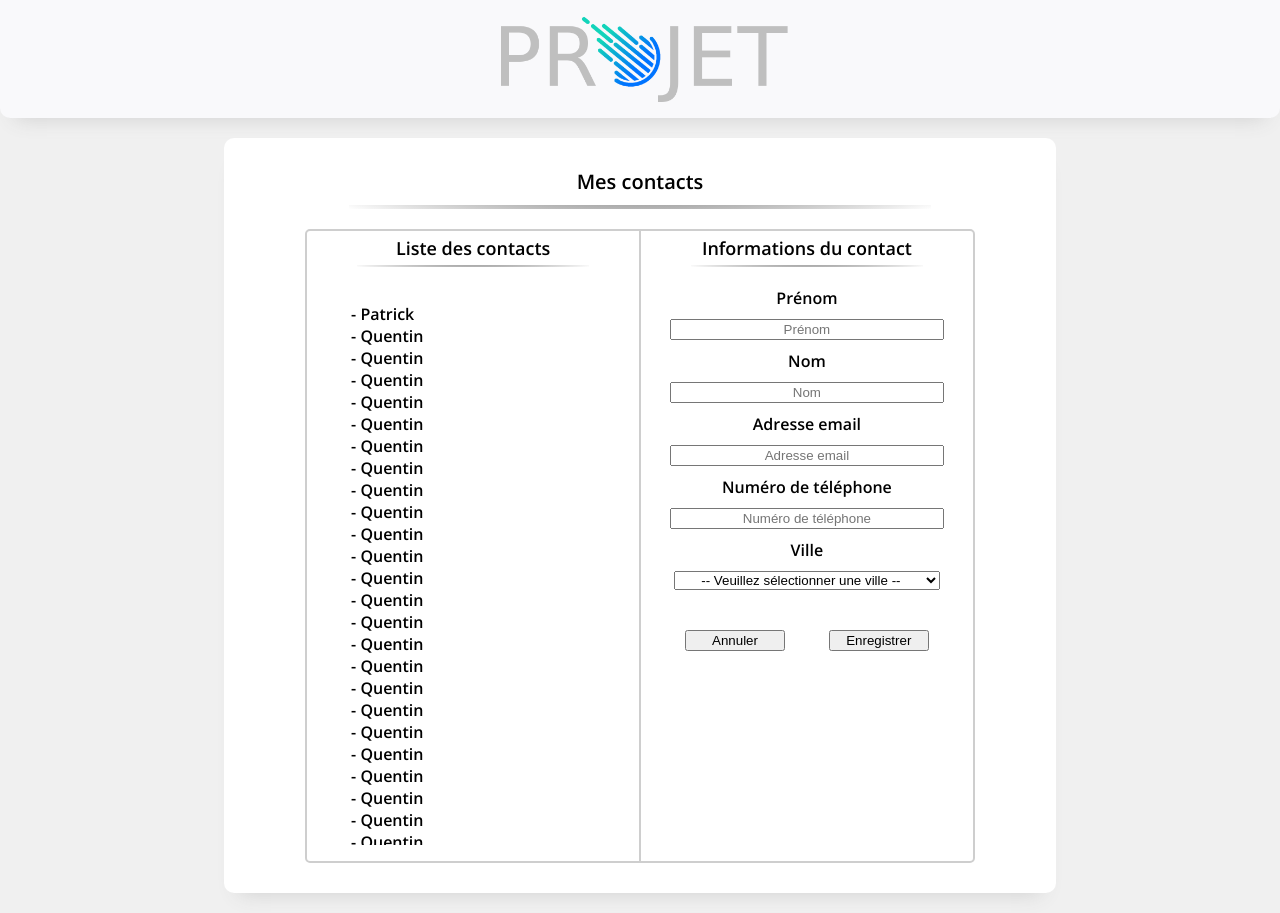
After one commit to LoicDblt/Carnet-adresses, a PHP site: page / in a window 1280 px wide. The commit adds this page. Run offline with PHP 8.4, Linux system fonts and the light colour scheme.

Commit message:
Implémentation squelette formulaire + vérifs

```diff
--- /dev/null
+++ b/php/src/index.php
@@ -0,0 +1,98 @@
+<!DOCTYPE html>
+<html lang="fr">
+<head>
+	<meta charset="UTF-8"/>
+	<title>Carnet d'adresses</title>
+	<meta name="viewport" content="width=device-width, initial-scale=1.0"/>
+	<meta name="robots" content="noindex, nofollow"/>
+	<meta name="color-scheme" content="light dark"/>
+	<meta name="theme-color" content="#f9f9fb" media="(prefers-color-scheme: light)"/>
+	<meta name="theme-color" content="#010101" media="(prefers-color-scheme: dark)"/>
+	<meta name="description" content="Carnet d'adresses - Projet entretien"/>
+	<link rel="manifest" href="meteor.webmanifest"/>
+	<link rel="icon" type="image/webp" href="img/icons/meteor_favicon.webp"/>
+	<link rel="apple-touch-icon" href="img/icons/meteor_apple_touch.webp"/>
+	<link rel="stylesheet" type="text/css" href="style/index.css"/>
+</head>
+<body>
+<header>
+	<div id="boxCentre">
+		<img draggable="false" src="img/nav/meteor.webp" alt="Logo du site MeteoR"/>
+	</div>
+</header>
+<section>
+	<section>
+		<h1>Mes contacts</h1>
+		<div id="tableauContacts">
+			<section id="colonneGauche">
+				<h2>Liste des contacts</h2>
+				<ul>
+					<li>Patrick</li>
+					<li>Quentin</li>
+					<li>Quentin</li>
+					<li>Quentin</li>
+					<li>Quentin</li>
+					<li>Quentin</li>
+					<li>Quentin</li>
+					<li>Quentin</li>
+					<li>Quentin</li>
+					<li>Quentin</li>
+					<li>Quentin</li>
+					<li>Quentin</li>
+					<li>Quentin</li>
+					<li>Quentin</li>
+					<li>Quentin</li>
+					<li>Quentin</li>
+					<li>Quentin</li>
+					<li>Quentin</li>
+					<li>Quentin</li>
+					<li>Quentin</li>
+					<li>Quentin</li>
+					<li>Quentin</li>
+					<li>Quentin</li>
+					<li>Quentin</li>
+					<li>Quentin</li>
+					<li>Quentin</li>
+				</ul>
+			</section>
+			<section id="colonneDroite">
+				<h2>Informations du contact</h2>
+				<form action="" method="POST" accept-charset="utf-8">
+					<div>
+						<label for="prenom">Prénom</label>
+						<input type="text" id="prenom" name="prenom" maxlength="100" placeholder="Prénom"/>
+					</div>
+					<div>
+						<label for="nom">Nom</label>
+						<input type="text" id="nom" name="nom" maxlength="100" placeholder="Nom"/>
+					</div>
+					<div>
+						<label for="email">Adresse email</label>
+						<input type="email" id="email" name="email" maxlength="100" placeholder="Adresse email"/>
+					</div>
+					<div>
+						<label for="telephone">Numéro de téléphone</label>
+						<input id="telephone" name="telephone" placeholder="Numéro de téléphone"></input>
+					</div>
+					<div>
+						<label for="ville">Ville</label>
+						<select id="ville" name="ville">
+							<option value="">-- Veuillez sélectionner une ville --</option>
+							<option value="paris">Paris</option>
+							<option value="lyon">Lyon</option>
+							<option value="marseille">Marseille</option>
+						</select>
+					</div>
+					<div>
+						<button>Annuler</button>
+						<input type="submit" value="Enregistrer"/>
+					</div>
+				</form>
+			</section>
+		</div>
+	</section>
+</section>
+<script src="js/index.js"></script>
+<script src="js/verifFormulaire.js"></script>
+</body>
+</html>
--- /dev/null
+++ b/php/src/js/verifFormulaire.js
@@ -0,0 +1,72 @@
+document.querySelector("form > div > input[type=submit]").addEventListener("click", event => {
+	event.preventDefault();
+	let erreurForm = false;
+
+	// Regex
+	const regexInput = /^[\S\s]{1,}$/;
+	const regexEmail = /^[a-z0-9-_.]+@[a-z0-9-_.]+\.[a-z]{1,}$/;
+	const regexTel = /^(\+33|0)[0-9]{9}$/;
+
+	// Fonction de vérification
+	const inputPostVerif = function(){
+		if (this.value.match(regexInput) == null){
+			this.classList.add("erreur");
+			erreurForm = true;
+		}
+		else{
+			this.classList.remove("erreur");
+			erreurForm = false;
+		}
+	}
+
+	function inputPreVerif(donnee, regex){
+		if (donnee.value.match(regex) == null){
+			donnee.classList.add("erreur");
+			erreurForm = true;
+		}
+	}
+
+	// Prénom
+	let prenomInput = document.getElementById("prenom");
+	inputPreVerif(prenomInput, regexInput);
+	prenomInput.addEventListener("input", inputPostVerif);
+
+	// Nom
+	let nomInput = document.getElementById("nom");
+	inputPreVerif(nomInput, regexInput);
+	nomInput.addEventListener("input", inputPostVerif);
+
+	// Email
+	let emailInput = document.getElementById("email");
+	inputPreVerif(emailInput, regexEmail);
+	emailInput.addEventListener("input", function(){
+		if (this.value.match(regexEmail) == null){
+			this.classList.add("erreur");
+			erreurForm = true;
+		}
+		else{
+			this.classList.remove("erreur");
+			erreurForm = false;
+		}
+	});
+
+	// Téléphone
+	let telInput = document.getElementById("telephone");
+	inputPreVerif(telInput, regexTel);
+	telInput.addEventListener("input", function(){
+		if (this.value.match(regexTel) == null){
+			this.classList.add("erreur");
+			this.previousElementSibling.classList.add("erreur");
+			erreurForm = true;
+		}
+		else{
+			this.classList.remove("erreur");
+			this.previousElementSibling.classList.remove("erreur");
+			erreurForm = false;
+		}
+	});
+
+	// Si tous les tests sont validés, on envoie au back
+	if (erreurForm == false)
+		document.querySelector("form").submit();
+})
--- a/style/index.css
+++ b/php/src/style/index.css
@@ -57,8 +57,8 @@ header::after{
 }
 
 /* Corps */
-	/* Element parent */
-h1{
+h1,
+h2{
 	width: 70%;
 	margin-top: 0;
 	margin-bottom: 20px;
@@ -69,6 +69,11 @@ h1{
 	border-style: solid;
 	border-width: 0 0 4px 0;
 	border-image: radial-gradient(#000000, #ffffff) 1;
+}
+h2{
+	font-size: 18px;
+	padding: 5px 0;
+	border-width: 0 0 2px 0;
 }
 section{
 	display: flex;
@@ -86,26 +91,75 @@ section > section{
 	border-radius: 10px;
 	box-shadow: 0 15px 20px -15px #cecece;
 }
-section > div:last-child{
-	display: flex;
-	align-items: center;
-	justify-content: center;
-}
 
-	/* Section donnée actuelle */
+	/* Section tableau */
 section > section:first-child{
 	margin-top: 20px;
 }
-section > section:first-child > p{
-	font-size: 36px;
-	margin: 0;
+#tableauContacts{
+	display: flex;
+	justify-content: center;
+	width: 80%;
+	border: 2px solid #cecece;
+	border-radius: 5px;
+	height: calc(100vh - 118px - 40px - 60px - 61px - 4px);
 }
+#colonneGauche{
+	width: 50%;
+	height: 100%;
+}
+#colonneDroite{
+	width: 50%;
+	border-left: 2px solid #cecece;
+}
+
+	/* Liste contacts (gauche) */
+ul{
+	justify-content: center;
+	width: 80%;
+	overflow-y: auto;
+}
+li{
+	list-style-type: "- ";
+}
+
+	/* Informations contact (droite) */
+#colonneDroite > form{
+	width: 100%;
+}
+#colonneDroite > form > div{
+	display: flex;
+	flex-direction: column;
+	justify-content: center;
+	align-items: center;
+}
+#colonneDroite > form > div:last-child{
+	margin-top: 20px;
+	flex-direction: row;
+	justify-content: space-evenly;
+	width: 100%;
+}
+
+input,
+select{
+	width: 80%;
+	margin: 10px 0;
+	text-align: center;
+}
+
+#colonneDroite > form > div:last-child > input,
+#colonneDroite > form > div:last-child > button{
+	width: 30%;
+}
+input.erreur{
+	background-color: rgba(255, 0, 0, 0.4);
+}
+
 
 
 /* Version ordinateur portable */
 @media only screen and (min-width: 1081px) and (max-width: 1440px){
 	/* Corps */
-		/* Element parent */
 	section > section{
 		width: 65vw;
 	}
@@ -121,15 +175,7 @@ section > section:first-child > p{
 		line-height: 88px;
 	}
 
-		/* Box droite */
-	#boxDroite > div:first-child > img{
-		width: 56px;
-		height: 56px;
-		line-height: 56px;
-	}
-
 	/* Corps */
-		/* Element parent */
 	section > section{
 		width: 90vw;
 	}
@@ -156,7 +202,6 @@ section > section:first-child > p{
 	}
 
 	/* Corps */
-		/* Element parent */
 	h1{
 		width: 80%;
 		border-width: 0 0 3px 0;
@@ -166,12 +211,9 @@ section > section:first-child > p{
 		margin-bottom: 15px;
 	}
 
-		/* Section donnée actuelle */
+		/* Section tableau */
 	section > section:first-child{
 		margin-top: 15px;
-	}
-	section > section:first-child > p{
-		font-size: 36px;
 	}
 }
 
@@ -194,8 +236,8 @@ section > section:first-child > p{
 	}
 
 	/* Corps */
-		/* Element parent */
-	h1{
+	h1,
+	h2{
 		border-image: radial-gradient(#ececec, #232224) 1;
 	}
 	section{
```
Also changed, not shown: index.php (deleted, +0 -38 lines), img/nav/meteor.webp (deleted), php/src/img/erreur.jpg (renamed from img/erreur.jpg), php/src/img/icons/meteor_apple_touch.webp (renamed from img/icons/meteor_apple_touch.webp), php/src/img/icons/meteor_favicon-192.png (renamed from img/icons/meteor_favicon-192.png), php/src/img/icons/meteor_favicon-512.png (renamed from img/icons/meteor_favicon-512.png), php/src/img/icons/meteor_favicon.webp (renamed from img/icons/meteor_favicon.webp), php/src/img/nav/meteor.webp (added), php/src/js/index.js (renamed from js/index.js), php/src/style/erreur.css (renamed from style/erreur.css), php/src/style/polices/open-sans-600.woff (renamed from style/polices/open-sans-600.woff), php/src/style/polices/open-sans-600.woff2 (renamed from style/polices/open-sans-600.woff2).
